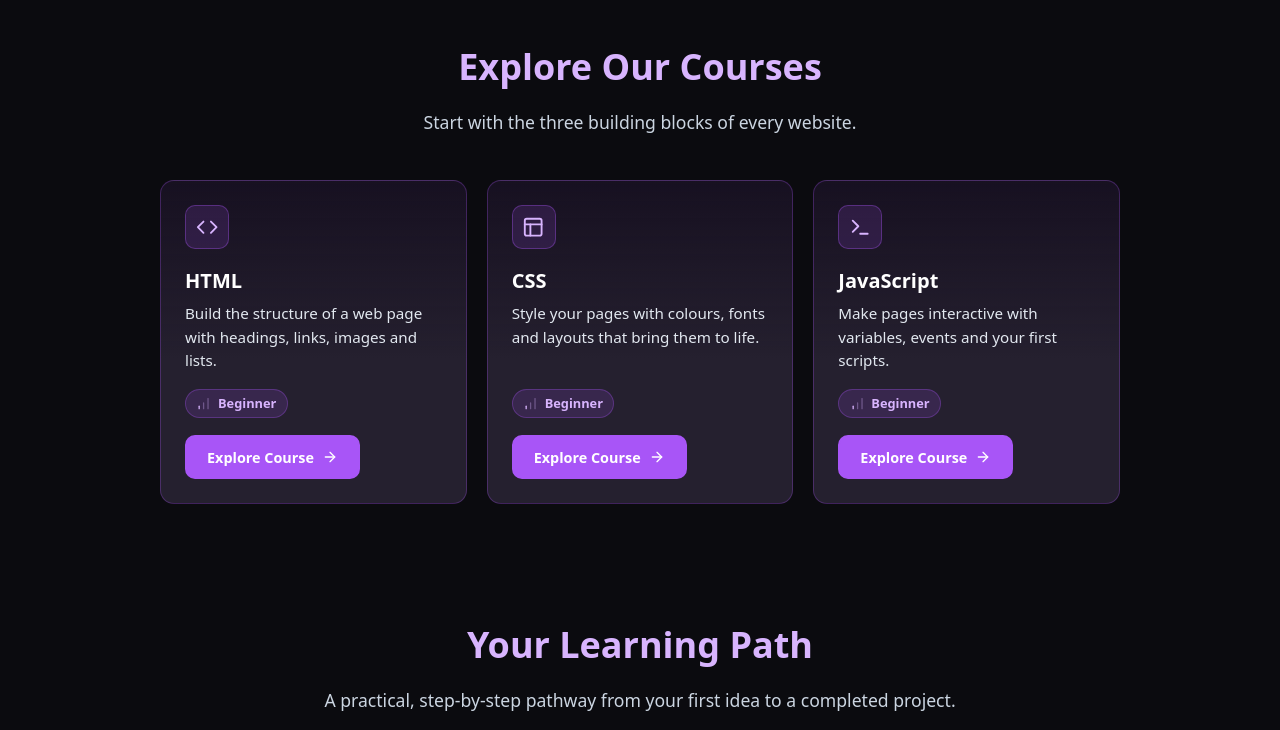
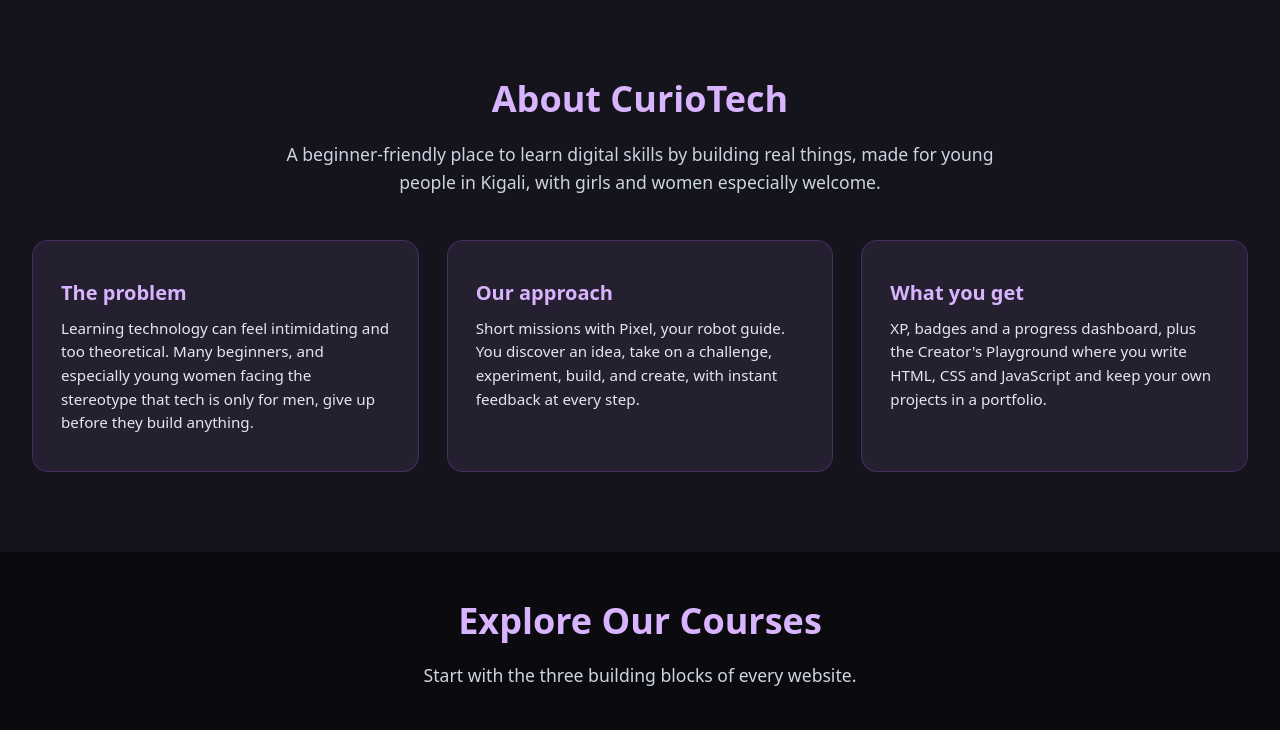
Before and after one commit to keza-laura/CurioTech, a plain HTML site: page index.html in a window 1280 px wide. Shown: the part 879-1609 px from the top of the page. Drawn offline with Linux system fonts and the light colour scheme.

Commit message:
feat: about us section

```diff
--- a/index.html
+++ b/index.html
@@ -69,7 +69,29 @@
       </div>
     </section>
 
-
+    <!-- About Section: target of the About link in the header -->
+    <section class="benefits home-about" id="about" aria-labelledby="about-heading">
+      <div class="container">
+        <div class="section-header">
+          <h2 class="section-title" id="about-heading">About CurioTech</h2>
+          <p class="section-subtitle">A beginner-friendly place to learn digital skills by building real things, made for young people in Kigali, with girls and women especially welcome.</p>
+        </div>
+        <ul class="benefits-list">
+          <li class="benefit-card">
+            <h3 class="benefit-title">The problem</h3>
+            <p class="benefit-text">Learning technology can feel intimidating and too theoretical. Many beginners, and especially young women facing the stereotype that tech is only for men, give up before they build anything.</p>
+          </li>
+          <li class="benefit-card">
+            <h3 class="benefit-title">Our approach</h3>
+            <p class="benefit-text">Short missions with Pixel, your robot guide. You discover an idea, take on a challenge, experiment, build, and create, with instant feedback at every step.</p>
+          </li>
+          <li class="benefit-card">
+            <h3 class="benefit-title">What you get</h3>
+            <p class="benefit-text">XP, badges and a progress dashboard, plus the Creator's Playground where you write HTML, CSS and JavaScript and keep your own projects in a portfolio.</p>
+          </li>
+        </ul>
+      </div>
+    </section>
 
     <!-- Explore Our Courses Section: three beginner courses, all leading to the Adventure Map -->
     <section class="home-courses" id="courses" aria-labelledby="courses-heading">
```
